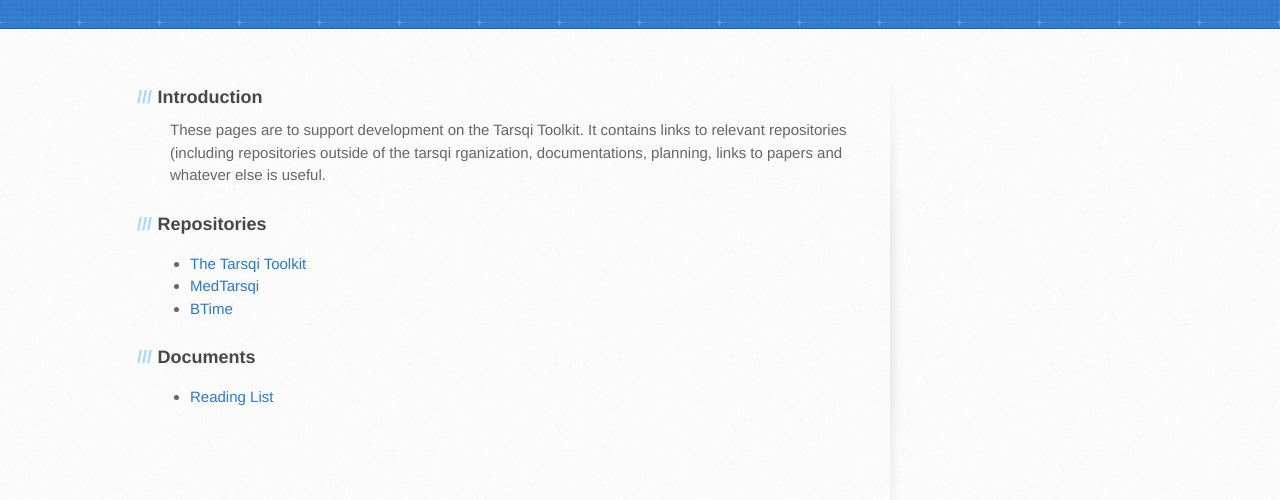
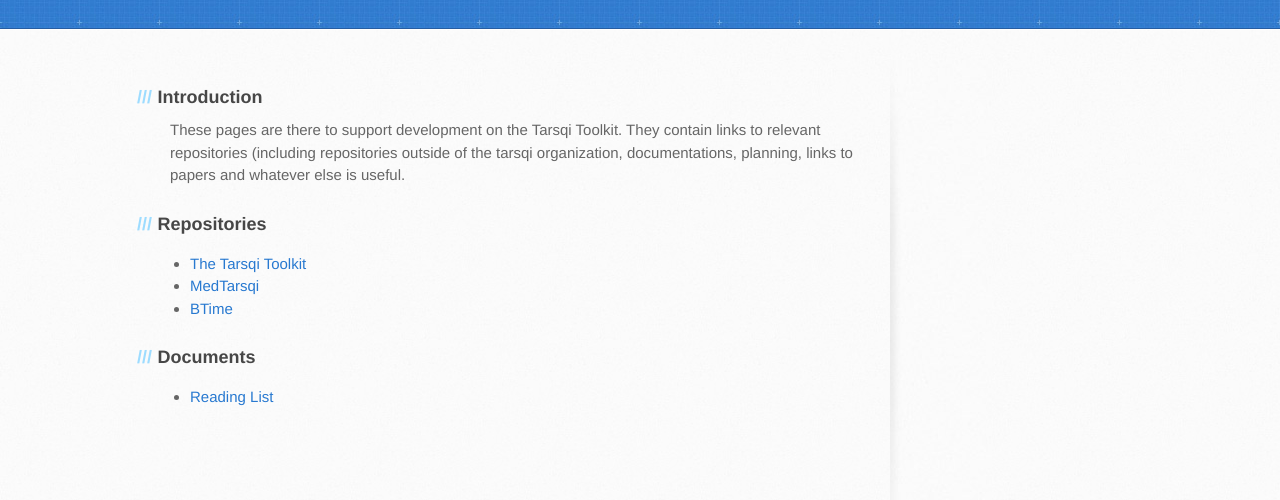
Before and after one commit to tarsqi/tarsqi.github.io, a plain HTML site: page index.html in a window 1280 px wide. Shown: the part 138-638 px from the top of the page. Drawn offline with Linux system fonts and the light colour scheme.

Commit message:
Update index.html
typos

```diff
--- a/index.html
+++ b/index.html
@@ -31,9 +31,9 @@
 
 <h3>Introduction</h3>
 
-<p>These pages are to support development on the Tarsqi Toolkit. It contains
+<p>These pages are there to support development on the Tarsqi Toolkit. They contain
 links to relevant repositories (including repositories outside of the tarsqi
-rganization, documentations, planning, links to papers and whatever else is
+organization, documentations, planning, links to papers and whatever else is
 useful.</p>
 
 
```
